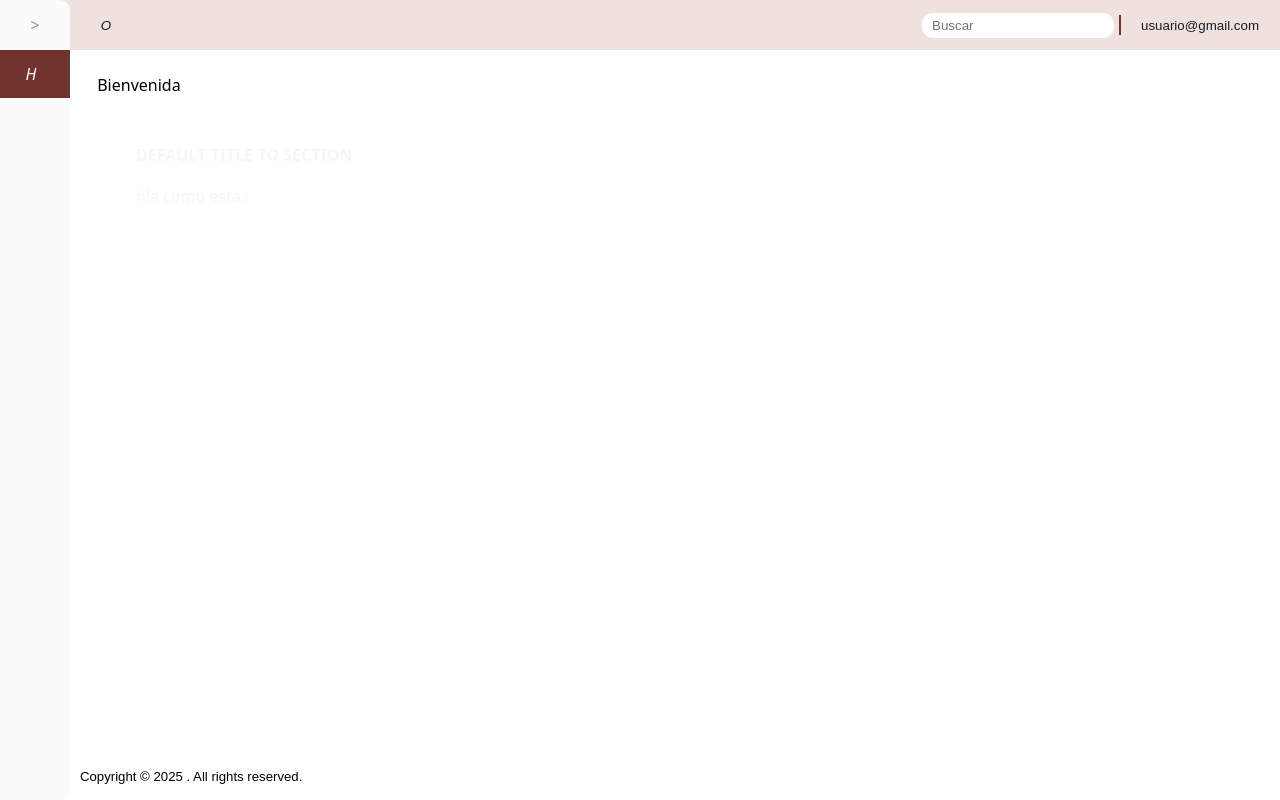
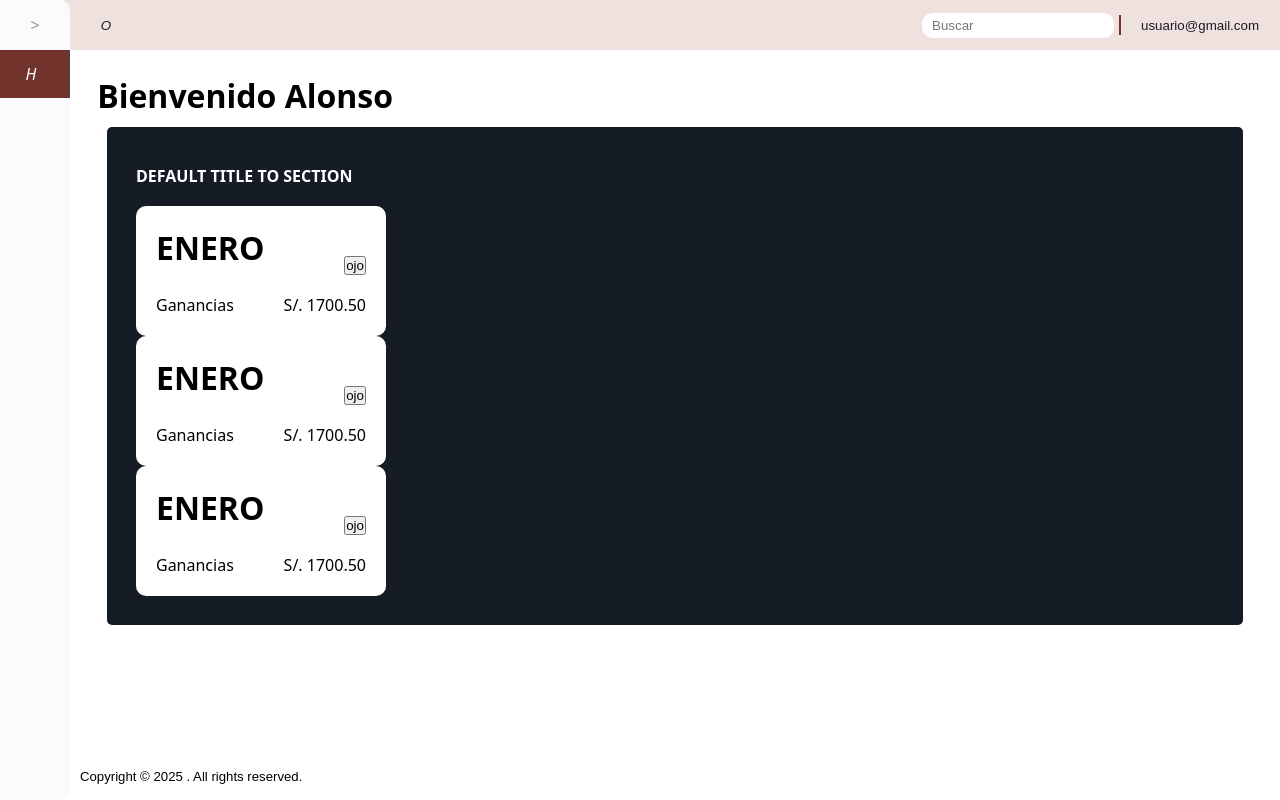
Before and after one commit to AlonsoCod3/Facturando, an Angular app: page / in a window 1280 px wide. Built offline with nearby package versions, Linux system fonts and the light colour scheme.

Commit message:
Añadido de Seccion Resumenes con tarjetas

```diff
--- a/src/app/pages/home/home.component.html
+++ b/src/app/pages/home/home.component.html
@@ -1,10 +1,15 @@
 <div>
-  <p>{{ titlePage }}</p>
+  <h1>{{ titlePage }}</h1>
 </div>
 <app-base-pages
   [searchbar]="false"
-  [color]="'#f6f6f6'"
+  [color]="'white'"
+  [background]="'#151c26'"
   [anyOption]="false"
 >
-  <div section="otherData">hla como estas</div>
+  <div section="otherData">
+    @for (item of [].constructor(3); track $index) {
+      <app-card />
+    }
+  </div>
 </app-base-pages>
--- a/src/app/pages/home/home.component.ts
+++ b/src/app/pages/home/home.component.ts
@@ -1,19 +1,17 @@
 import { Component } from '@angular/core';
 import { BasePagesComponent } from '../../base-pages/base-pages.component';
+import { CardComponent } from '../../components/card/card.component';
 
 @Component({
   selector: 'app-home',
-  imports: [BasePagesComponent],
+  imports: [BasePagesComponent, CardComponent],
   templateUrl: './home.component.html',
   styleUrl: './home.component.css',
 })
 export class HomeComponent {
-  title:string;
-  titlePage = 'Bienvenida';
+  titlePage = 'Bienvenido Alonso';
 
-  constructor() {
-    this.title = 'Bienvenido Usuari@';
-  }
+  constructor() {}
 
   ngOnInit(): void {}
 }
```
